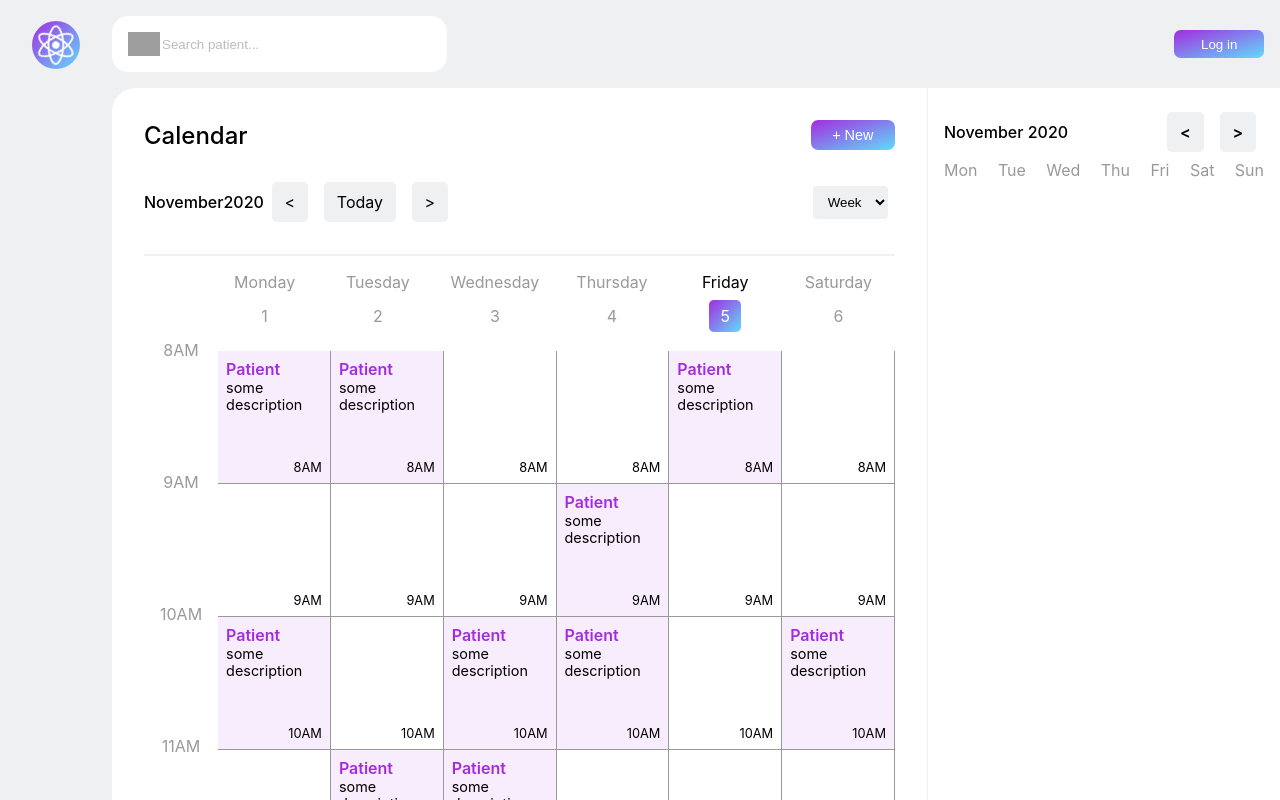
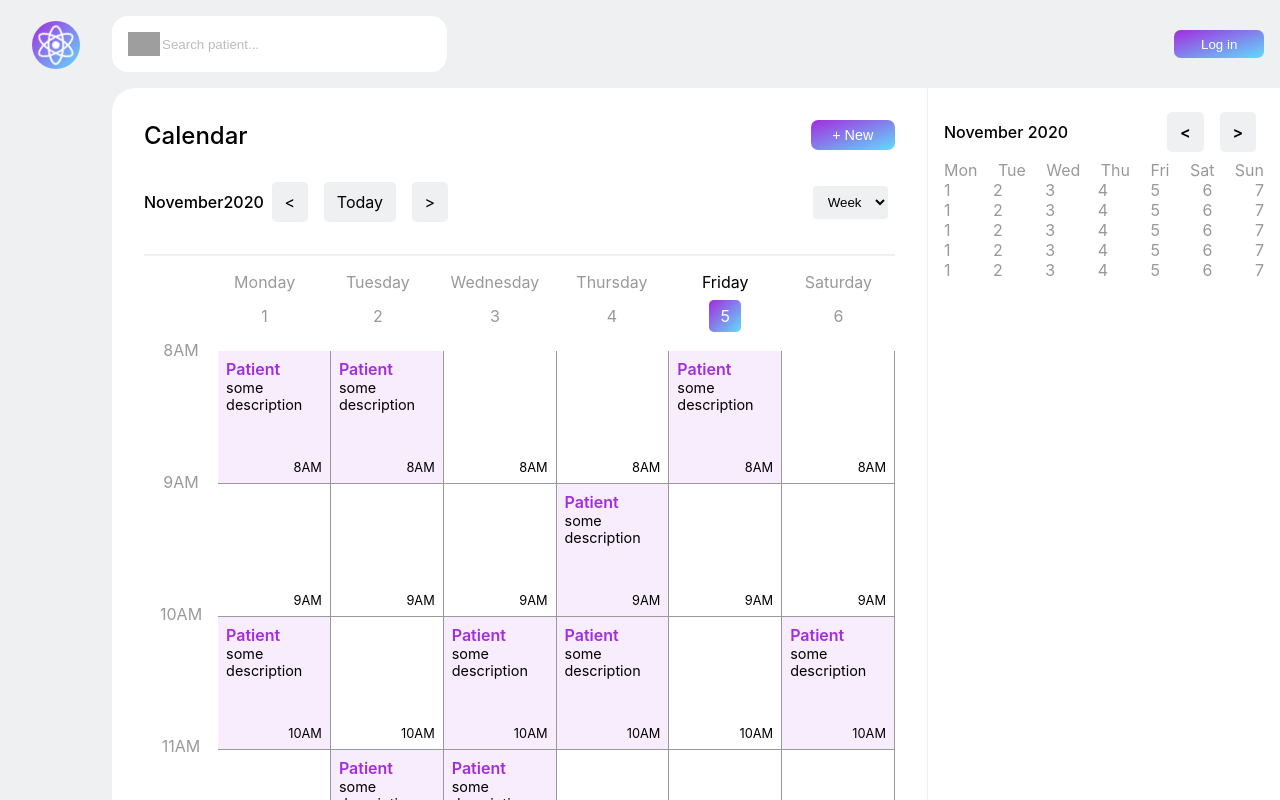
Before and after one commit to yelyzavetanov/clinic, a React (Create React App) app: page / in a window 1280 px wide. Shown: the top 800 px of the page. Built offline with nearby package versions, Linux system fonts and the light colour scheme; grey boxes are pictures that could not be loaded.

Commit message:
Continue calendar table component

```diff
--- a/src/components/Sidebar/Calendar/Calendar.jsx
+++ b/src/components/Sidebar/Calendar/Calendar.jsx
@@ -1,6 +1,7 @@
 import React from 'react';
 import s from './Calendar.module.css';
 import CalendarWeek from "./CalendarWeek/CalendarWeek";
+import CalendarTable from "./CalendarTable/CalendarTable";
 
 function Calendar() {
     return (
@@ -17,6 +18,7 @@ function Calendar() {
                     </div>
             </div>
             <CalendarWeek/>
+            <CalendarTable/>
         </div>
     );
 }
--- /dev/null
+++ b/src/components/Sidebar/Calendar/CalendarTable/CalendarRow/CalendarRow.jsx
@@ -0,0 +1,13 @@
+import react from 'react';
+import s from "./CalendarRow.module.css";
+import CalendarWeekDay from "../../CalendarWeek/CalendarWeekDay/CalendarWeekDay";
+
+function CalendarRow(props) {
+    return (
+        <div className={s.calendarRow}>
+            {props.week.map(e => <CalendarWeekDay calendarWeekDay={e}/>)}
+        </div>
+    )
+}
+
+export default CalendarRow;
--- /dev/null
+++ b/src/components/Sidebar/Calendar/CalendarTable/CalendarRow/CalendarRow.module.css
@@ -0,0 +1,5 @@
+.calendarRow {
+    display: flex;
+    justify-content: space-between;
+    width: 100%;
+}
--- a/src/components/Sidebar/Calendar/CalendarTable/CalendarTable.jsx
+++ b/src/components/Sidebar/Calendar/CalendarTable/CalendarTable.jsx
@@ -2,15 +2,23 @@ import React from 'react';
 import s from "./CalendarTable.module.css";
 import {generateSchedule} from "../../../../scheduleGenerator/scheduleGenerator";
 import ScheduleColumn from "../../../Schedule/ScheduleTable/ScheduleColumn/ScheduleColumn";
+import CalendarRow from "./CalendarRow/CalendarRow";
 
 function CalendarTable() {
-    const calendarArray = generateCalendar();
+    // const calendarArray = generateCalendar();
+    const calendarArray = [
+        [1, 2, 3, 4, 5, 6, 7],
+        [1, 2, 3, 4, 5, 6, 7],
+        [1, 2, 3, 4, 5, 6, 7],
+        [1, 2, 3, 4, 5, 6, 7],
+        [1, 2, 3, 4, 5, 6, 7],
+    ];
 
     return (
-        <div className={s.scheduleTable}>
-            {scheduleArray.map(e =>
-                <ScheduleColumn dayInfo={e} key={scheduleArray.indexOf(e)}/>
-            )}
+        <div className={s.calendarTable}>
+            {calendarArray.map(e => <CalendarRow  week={e} />)}
         </div>
     )
 }
+
+export default CalendarTable;
```
